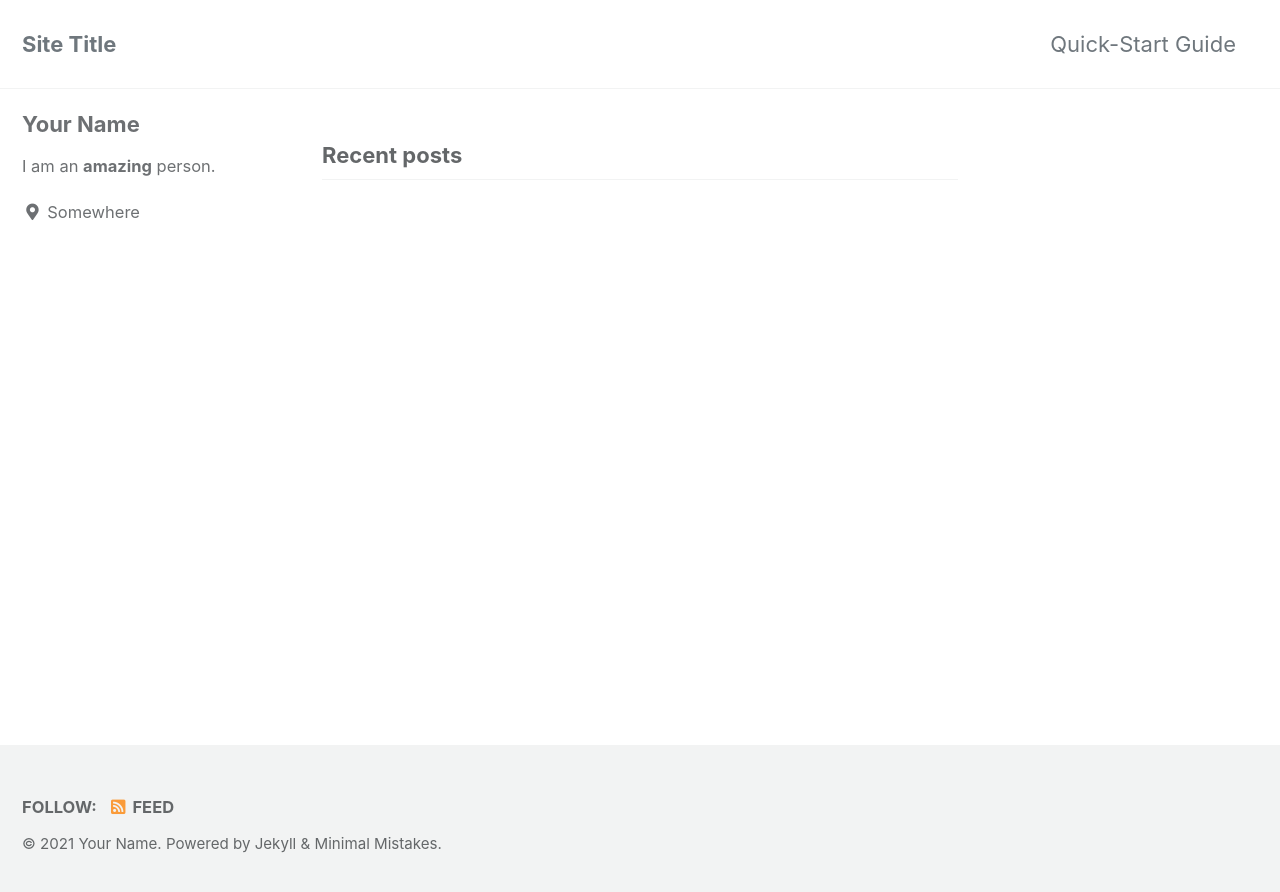
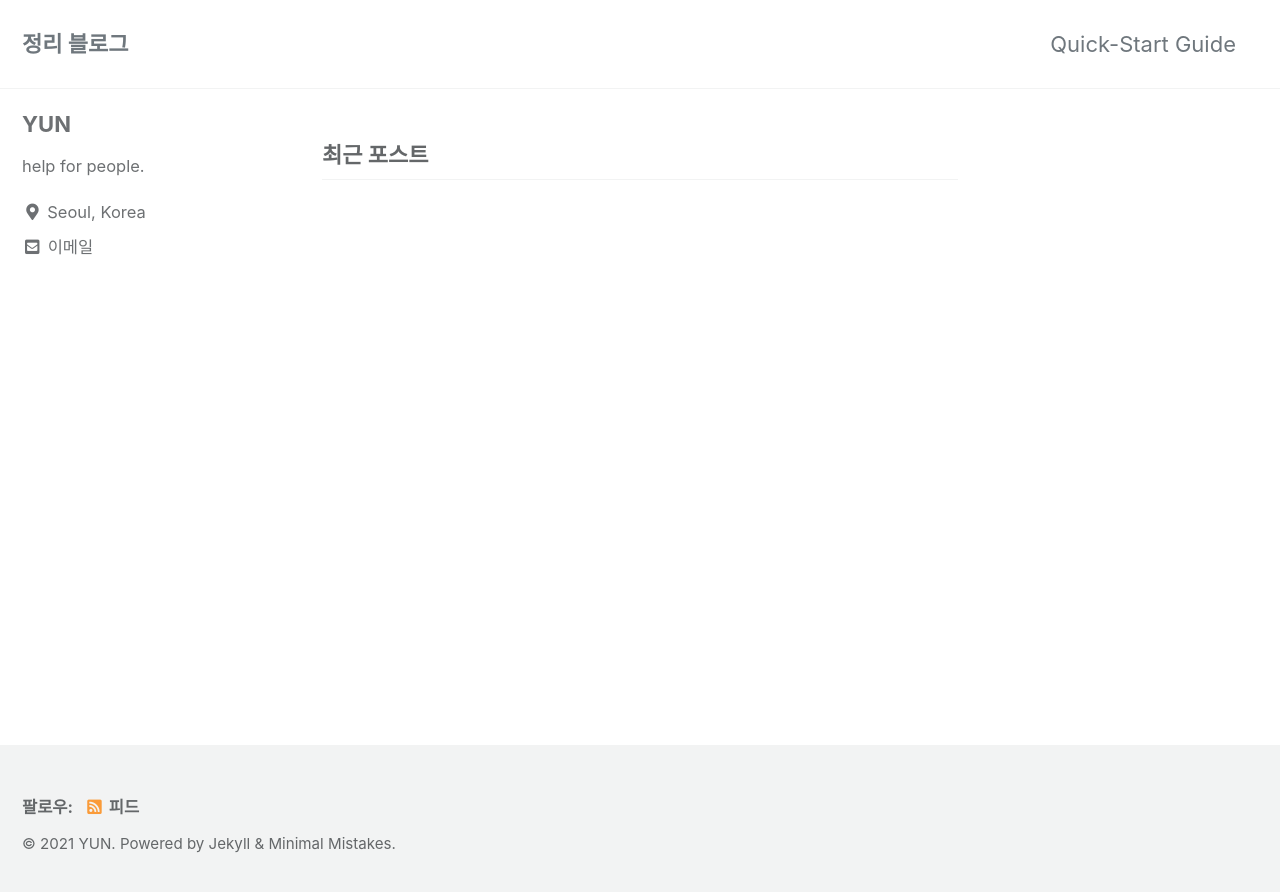
Before and after one commit to sener7106/sener7106.github.io, a Jekyll site: the page built from index.html, in a window 1280 px wide. Shown: the top 892 px of the page. Built offline with Jekyll 4.4.1, drawn with Linux system fonts in a browser that asks for light colours; cached includes are drawn as plain includes; the list of posts is cut into pages by our own code.

Commit message:
Update _config.yml

```diff
--- a/_config.yml
+++ b/_config.yml
@@ -15,22 +15,22 @@
 minimal_mistakes_skin    : "default" # "air", "aqua", "contrast", "dark", "dirt", "neon", "mint", "plum", "sunrise"
 
 # Site Settings
-locale                   : "en-US"
-title                    : "Site Title"
+locale                   : "ko"
+title                    : "정리 블로그"
 title_separator          : "-"
 subtitle                 : # site tagline that appears below site title in masthead
-name                     : "Your Name"
-description              : "An amazing website."
-url                      : # the base hostname & protocol for your site e.g. "https://mmistakes.github.io"
+name                     : "YUN"
+description              : "배운 내용을 간단하게 정리."
+url                      : "https://sener7106.github.io"
 baseurl                  : # the subpath of your site, e.g. "/blog"
-repository               : # GitHub username/repo-name e.g. "mmistakes/minimal-mistakes"
+repository               : "sener7106/sener7106.github.io"
 teaser                   : # path of fallback teaser image, e.g. "/assets/images/500x300.png"
 logo                     : # path of logo image to display in the masthead, e.g. "/assets/images/88x88.png"
 masthead_title           : # overrides the website title displayed in the masthead, use " " for no title
 # breadcrumbs            : false # true, false (default)
 words_per_minute         : 200
 comments:
-  provider               : # false (default), "disqus", "discourse", "facebook", "staticman", "staticman_v2", "utterances", "custom"
+  provider               : "disqus"
   disqus:
     shortname            : # https://help.disqus.com/customer/portal/articles/466208-what-s-a-shortname-
   discourse:
@@ -94,11 +94,11 @@ analytics:
 
 # Site Author
 author:
-  name             : "Your Name"
+  name             : "YUN"
   avatar           : # path of avatar image, e.g. "/assets/images/bio-photo.jpg"
-  bio              : "I am an **amazing** person."
-  location         : "Somewhere"
-  email            :
+  bio              : "help for people."
+  location         : "Seoul, Korea"
+  email            : "dskbbsm@gmail.com"
   links:
     - label: "Email"
       icon: "fas fa-fw fa-envelope-square"
@@ -277,6 +277,6 @@ defaults:
       layout: single
       author_profile: true
       read_time: true
-      comments: # true
+      comments: true
       share: true
       related: true
```
